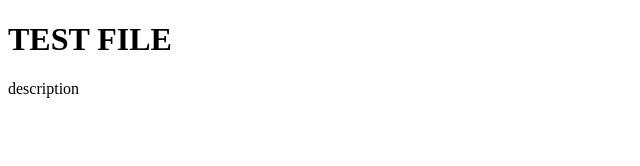
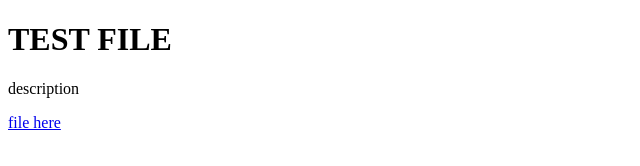
Before and after one commit to keyandju/test-0303, a plain HTML site: page index.html in a window 1280 px wide. Shown: the full height of the page, 0-640 px from the left. Drawn offline with Linux system fonts and the light colour scheme.

Commit message:
버튼을 만들었따 내가

```diff
--- a/index.html
+++ b/index.html
@@ -8,5 +8,6 @@
 <body>
     <h1>TEST FILE</h1>
     <p>description</p>
+    <a href="#">file here</a>
 </body>
 </html>
```
